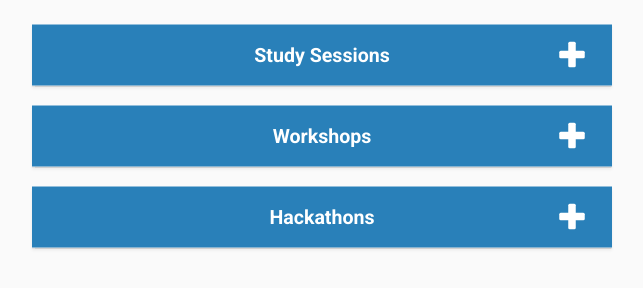
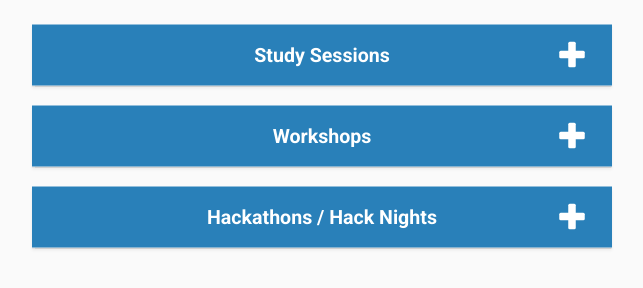
Before and after one commit to AndrewForVpAcademics/AndrewForVpAcademics.github.io, a website: page app/index.html in a window 1280 px wide. Shown: the part 462-750 px from the top of the page, without its empty margins (318-961 px from the left). Drawn offline with nearby package versions, Linux system fonts and the light colour scheme; files that its build step writes are made by us from their sources; files whose address does not match are found by name.

Commit message:
Compiled Client

```diff
--- a/app/index.html
+++ b/app/index.html
@@ -84,7 +84,7 @@
 
     <div class="collapse fade-in fourth">
 			<div id="toggle-three" class="collapse-header">
-	  		  <h3>Hackathons</h3>
+	  		  <h3>Hackathons / Hack Nights</h3>
 			  <button type="button" class="tcon tcon-plus tcon-plus--minus" aria-label="add item">
 	  			<span class="tcon-visuallyhidden">add item</span>
 	  		  </button>
```
Also changed, not shown: dist/index.html.
